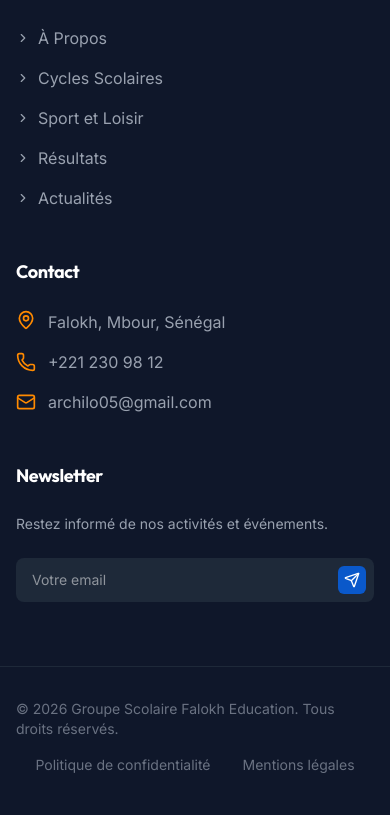
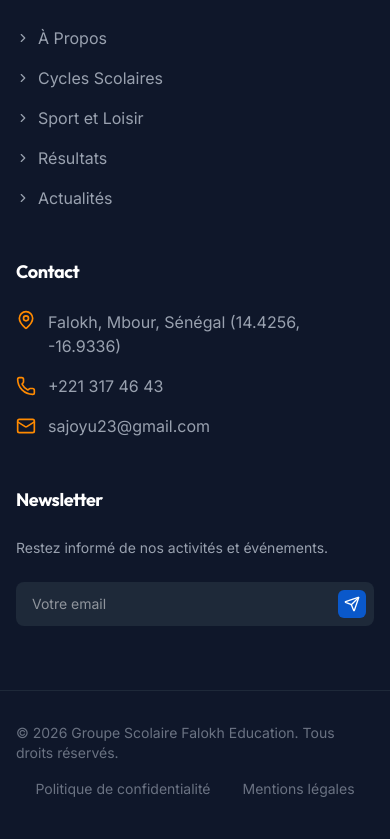
Before and after one commit to keurballa/GS-Falokh-Education, a React (Vite) app: page /news in a window 390 px wide. Shown: the part 4265-5104 px from the top of the page. Before the commit the page ends 5080 px from the top, so only its background shows below. Built offline with nearby package versions, Linux system fonts and the light colour scheme.

Commit message:
feat: Update contact information and add map link
Refine contact details in both the main app and contact page. Includes updating phone numbers, email addresses, and adding precise geographical coordinates to the address. A Google Maps link is now provided for the physical address.

```diff
--- a/src/App.tsx
+++ b/src/App.tsx
@@ -160,9 +160,9 @@ function Footer() {
         <div>
           <h4 className="font-display font-bold text-lg mb-6">Contact</h4>
           <ul className="space-y-4 text-gray-400">
-            <li className="flex items-start gap-3"><MapPin size={20} className="text-brand-orange shrink-0" /> Falokh, Mbour, Sénégal</li>
-            <li className="flex items-center gap-3"><Phone size={20} className="text-brand-orange shrink-0" /> +221 230 98 12</li>
-            <li className="flex items-center gap-3"><Mail size={20} className="text-brand-orange shrink-0" /> archilo05@gmail.com</li>
+            <li className="flex items-start gap-3"><MapPin size={20} className="text-brand-orange shrink-0" /> Falokh, Mbour, Sénégal (14.4256, -16.9336)</li>
+            <li className="flex items-center gap-3"><Phone size={20} className="text-brand-orange shrink-0" /> +221 317 46 43</li>
+            <li className="flex items-center gap-3"><Mail size={20} className="text-brand-orange shrink-0" /> sajoyu23@gmail.com</li>
           </ul>
         </div>
 
--- a/src/pages/Contact.tsx
+++ b/src/pages/Contact.tsx
@@ -53,7 +53,7 @@ export default function Contact() {
               { icon: Phone, label: 'Téléphone', value: '+221 317 46 43', color: 'bg-brand-blue/10 text-brand-blue' },
               { icon: Mail, label: 'Email', value: 'sajoyu23@gmail.com', color: 'bg-brand-orange/10 text-brand-orange' },
               { icon: MessageCircle, label: 'WhatsApp', value: '+221 317 46 43', color: 'bg-green-100 text-green-600' },
-              { icon: MapPin, label: 'Adresse', value: 'Falokh, Mbour, Sénégal', color: 'bg-purple-100 text-purple-600' },
+              { icon: MapPin, label: 'Adresse', value: 'Falokh, Mbour, Sénégal (14.4256, -16.9336)', color: 'bg-purple-100 text-purple-600' },
               { icon: Clock, label: 'Horaires', value: 'Lun - Ven : 08h - 17h', color: 'bg-gray-100 text-gray-600' },
             ].map((item, i) => (
               <div key={i} className="flex items-center gap-4 bg-white p-6 rounded-3xl shadow-sm border border-gray-50">
@@ -63,6 +63,16 @@ export default function Contact() {
                 <div>
                   <p className="text-xs font-bold text-gray-400 uppercase">{item.label}</p>
                   <p className="font-bold text-brand-dark">{item.value}</p>
+                  {item.label === 'Adresse' && (
+                    <a
+                      href="https://www.google.com/maps/search/?api=1&query=14.425612856545788,-16.933624070011476"
+                      target="_blank"
+                      rel="noopener noreferrer"
+                      className="text-brand-blue text-xs font-bold hover:underline block mt-1"
+                    >
+                      Voir sur Google Maps
+                    </a>
+                  )}
                 </div>
               </div>
             ))}
@@ -135,21 +145,27 @@ export default function Contact() {
         </div>
 
         {/* Map Mockup */}
-        <div className="mt-20 h-96 rounded-[3rem] overflow-hidden relative shadow-2xl">
+        <a
+          href="https://www.google.com/maps/search/?api=1&query=14.425612856545788,-16.933624070011476"
+          target="_blank"
+          rel="noopener noreferrer"
+          className="mt-20 h-96 rounded-[3rem] overflow-hidden relative shadow-2xl block group"
+        >
           <img
             src="https://images.unsplash.com/photo-1526778548025-fa2f459cd5c1?q=80&w=2066&auto=format&fit=crop"
             alt="Map background"
-            className="w-full h-full object-cover grayscale"
+            className="w-full h-full object-cover grayscale group-hover:scale-105 transition-transform duration-700"
           />
-          <div className="absolute inset-0 bg-brand-blue/20"></div>
-          <div className="absolute top-1/2 left-1/2 -translate-x-1/2 -translate-y-1/2 bg-white p-6 rounded-3xl shadow-2xl flex flex-col items-center">
+          <div className="absolute inset-0 bg-brand-blue/20 group-hover:bg-brand-blue/10 transition-colors"></div>
+          <div className="absolute top-1/2 left-1/2 -translate-x-1/2 -translate-y-1/2 bg-white p-6 rounded-3xl shadow-2xl flex flex-col items-center group-hover:scale-110 transition-transform">
             <div className="w-12 h-12 bg-brand-orange text-white rounded-full flex items-center justify-center mb-3 shadow-lg animate-bounce">
               <MapIcon size={24} />
             </div>
             <h4 className="font-bold text-brand-dark text-center">GS Falokh Education</h4>
             <p className="text-xs text-gray-400">Falokh, Mbour</p>
+            <span className="text-brand-blue text-[10px] font-bold mt-2 uppercase">Cliquer pour agrandir la carte</span>
           </div>
-        </div>
+        </a>
       </section>
     </div>
   );
```
